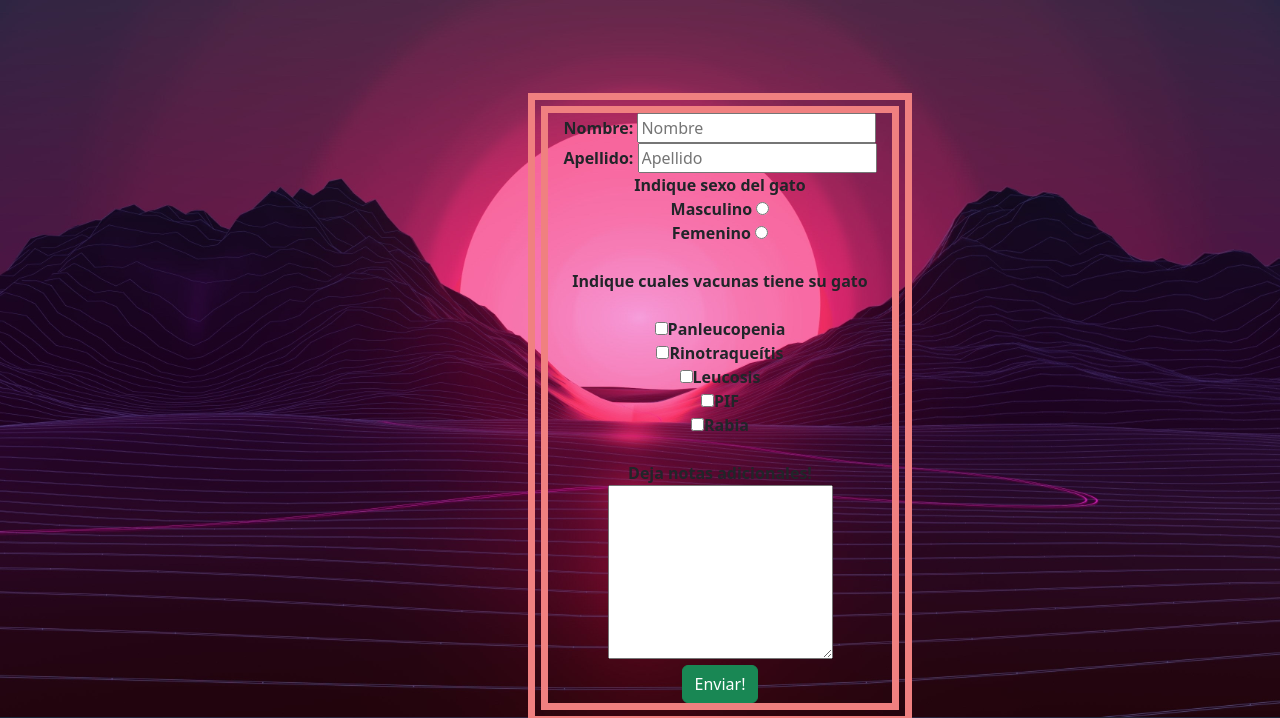
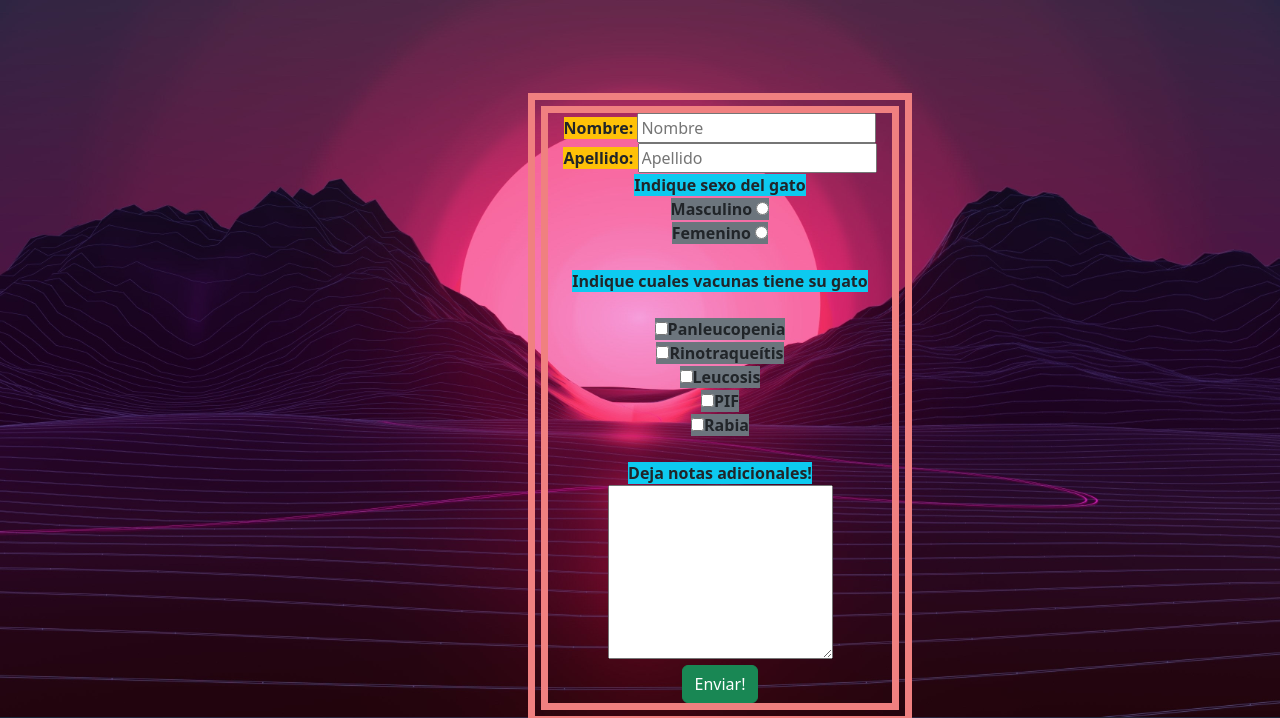
Before and after one commit to Feel-Coffee/Comis.B, a website: page Contactos.html in a window 1280 px wide. Shown: the part 83-801 px from the top of the page. Drawn offline with nearby package versions, Linux system fonts and the light colour scheme.

Commit message:
Actualización

```diff
--- a/Contactos.html
+++ b/Contactos.html
@@ -24,20 +24,20 @@
     </header>
 
     <form method="" action="" class="Form_Style text-center">
-        <b>Nombre: <input type="text" name="Nombre" class="Name_Style" placeholder="Nombre"></b><br>
-        <b>Apellido: <input type="text" name="Apellido" class="Surname_Style" placeholder="Apellido"></b>
+        <b class="bg-warning">Nombre: <input type="text" name="Nombre" class="Name_Style text-primary" placeholder="Nombre"></b><br>
+        <b class="bg-warning">Apellido: <input type="text" name="Apellido" class="Surname_Style text-primary" placeholder="Apellido"></b>
         <br>
-        <b>Indique sexo del gato</b>
+        <b class="bg-info">Indique sexo del gato</b>
         <br>
-        <b>Masculino <input type="radio" name="sexo"></b><br>
-        <b>Femenino <input type="radio" name="sexo"></b><br><br>
-        <b>Indique cuales vacunas tiene su gato</b><br><br>
-        <b><input type="checkbox" name="panleucopenia">Panleucopenia</b><br>
-        <b><input type="checkbox" name="rinotraqueítis">Rinotraqueítis</b><br>
-        <b><input type="checkbox" name="leucosis">Leucosis</b><br>
-        <b><input type="checkbox" name="PIF">PIF</b><br>
-        <b><input type="checkbox" name="rabia">Rabia</b><br><br>
-        <b>Deja notas adicionales! </b><br>
+        <b class="bg-secondary">Masculino <input type="radio" name="sexo"></b><br>
+        <b class="bg-secondary">Femenino <input type="radio" name="sexo"></b><br><br>
+        <b class="bg-info">Indique cuales vacunas tiene su gato</b><br><br>
+        <b class="bg-secondary"><input type="checkbox" name="panleucopenia">Panleucopenia</b><br>
+        <b class="bg-secondary"><input type="checkbox" name="rinotraqueítis">Rinotraqueítis</b><br>
+        <b class="bg-secondary"><input type="checkbox" name="leucosis">Leucosis</b><br>
+        <b class="bg-secondary"><input type="checkbox" name="PIF">PIF</b><br>
+        <b class="bg-secondary"><input type="checkbox" name="rabia">Rabia</b><br><br>
+        <b class="bg-info">Deja notas adicionales! </b><br>
         <textarea cols="22" rows="7"></textarea>
         <br>
         <input type="submit" value="Enviar!" class="Send_Style btn btn-success">
```
